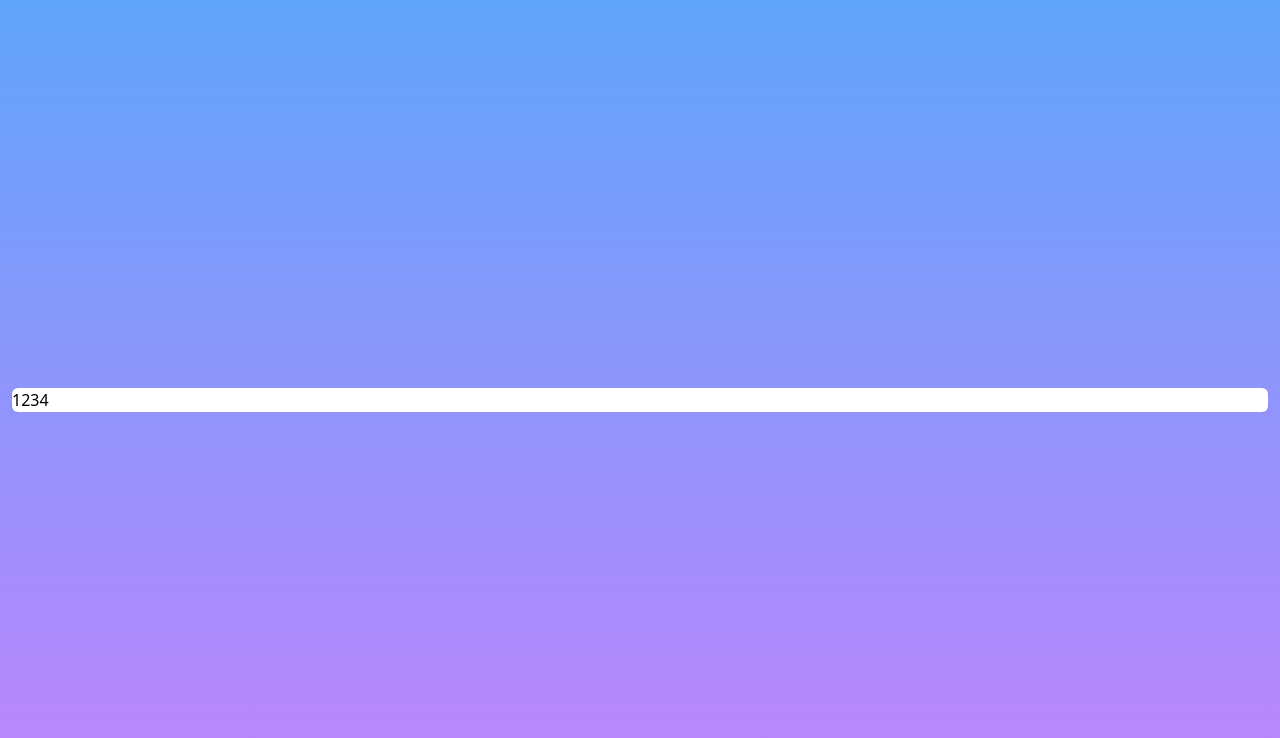
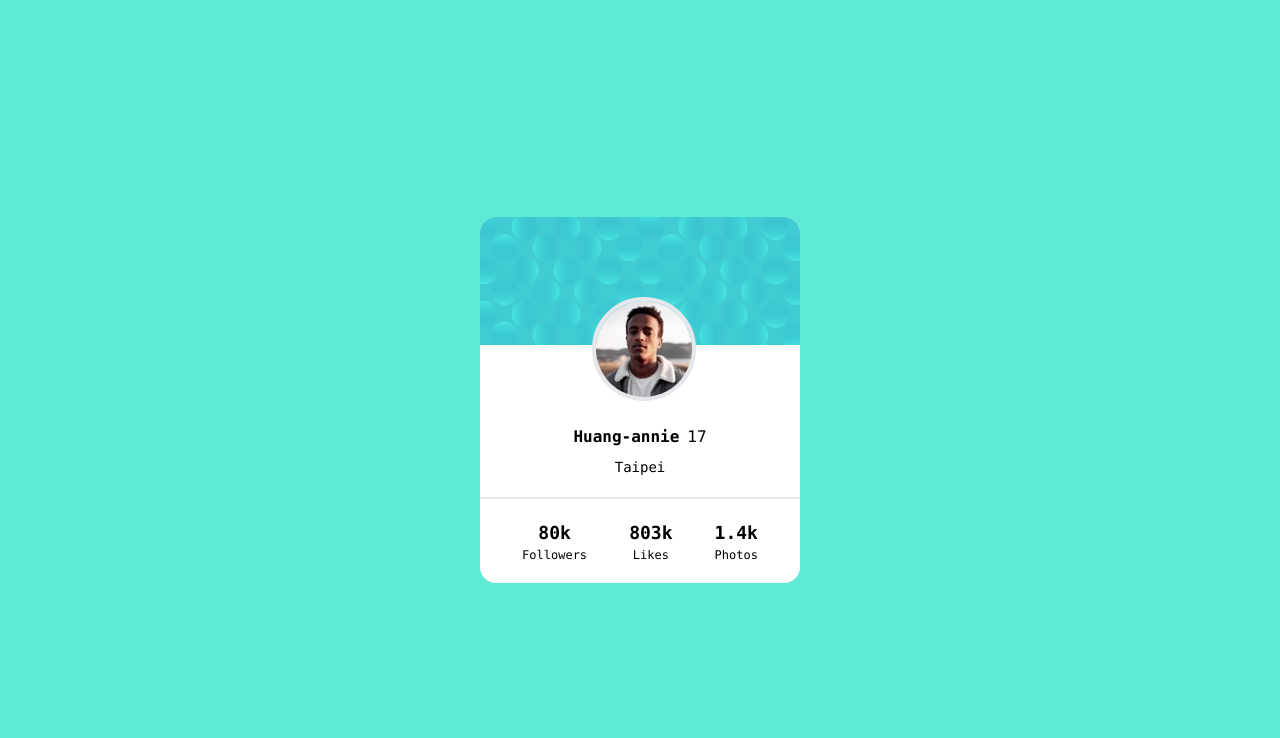
Before and after one commit to huang-annie/profile-card, a website built with Vite: page index.html in a window 1280 px wide. Built offline with nearby package versions, Linux system fonts and the light colour scheme.

Commit message:
init project

```diff
--- a/index.html
+++ b/index.html
@@ -7,9 +7,45 @@
     <title>Vite App</title>
   </head>
   <body>
-   <div class="w-screen h-screen bg-gradient-to-b from-blue-400 to-purple-400 flex justify-center items-center p-3">
-    <div class="w-full bg-white rounded-md">1234</div>
-  </div>
+   <div id="container" class="bg-teal-300 font-mono w-screen h-screen flex justify-center items-center" >
+     <div id="card" class="w-80 rounded-2xl bg-white ">
+       <div id="intro" class="relative">
+         <img
+           id="intor-bg"
+           src="./src/assets/bg-pattern-card.svg"
+           alt="intro-bg"
+           class="rounded-t-2xl"
+          />
+         <img
+           id="intor-photo"
+           src="./src/assets/image-victor.jpg"
+           alt="intro-ph"
+           class="rounded-full absolute top-20 left-28 border-4"
+          />
+         <div id="intor-text" class="text-center py-5 pt-20">
+           <div id="text-top" class="flex justify-center gap-x-2 pb-2">
+             <h1 id="name" class="font-bold">Huang-annie</h1>
+             <p id="age">17</p>
+           </div>
+           <p id="text-bottom" class="text-sm">Taipei</p>
+         </div>
+       </div>
+       <div id="rate" class="flex justify-evenly border-t-2 py-5 text-center">
+         <div id="rate1">
+           <p class="text-lg font-bold">80k</p>
+           <p class="text-xs">Followers</p>
+         </div>
+         <div id="rate2">
+           <p class="text-lg font-bold" >803k</p>
+           <p class="text-xs">Likes</p>
+         </div>
+         <div id="rate3">
+           <p class="text-lg font-bold">1.4k</p>
+           <p class="text-xs">Photos</p>
+         </div>
+       </div>
+     </div>
+    </div>
     <script type="module" src="./src/main.js"></script>
   </body>
 </html>
--- a/src/index.css
+++ b/src/index.css
@@ -1,7 +1,3 @@
 @tailwind base;
 @tailwind components;
 @tailwind utilities;
-
-a {
-  @apply text-blue-500 hover:text-blue-400 hover:underline transition-all;
-}
```
Also changed, not shown: src/assets/bg-pattern-card.svg (added), src/assets/image-victor.jpg (added).
